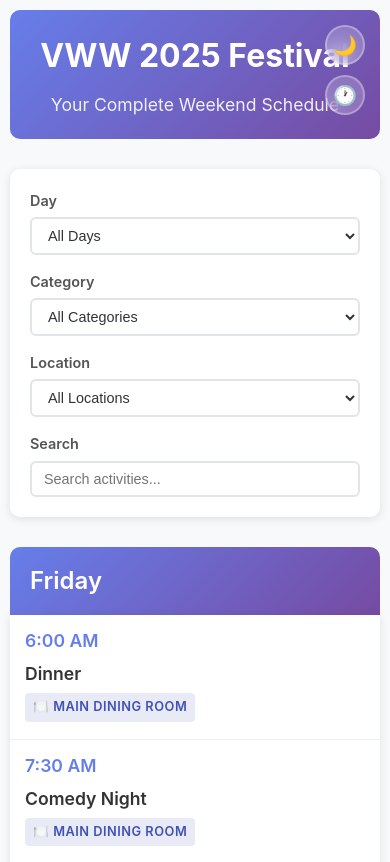
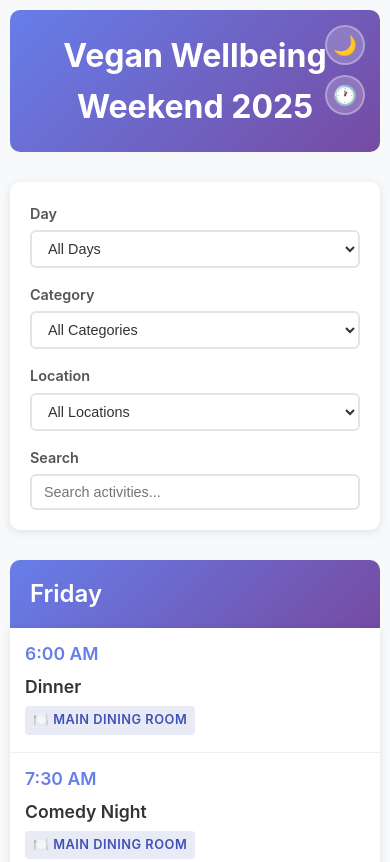
Before and after one commit to bryceknz/vww2025-schedule, a plain HTML site: page index.html in a window 390 px wide. Shown: the top 862 px of the page. Drawn offline with Linux system fonts and the light colour scheme.

```diff
--- a/index.html
+++ b/index.html
@@ -3,14 +3,13 @@
   <head>
     <meta charset="UTF-8" />
     <meta name="viewport" content="width=device-width, initial-scale=1.0" />
-    <title>VWW 2025 Festival Schedule</title>
+    <title>Vegan Wellbeing Weekend 2025 Schedule</title>
     <link rel="stylesheet" href="styles.css" />
   </head>
   <body>
     <div class="container">
       <header>
-        <h1>VWW 2025 Festival</h1>
-        <p class="subtitle">Your Complete Weekend Schedule</p>
+        <h1>Vegan Wellbeing Weekend 2025</h1>
         <button
           id="timeFormatToggle"
           class="header-toggle time-format-toggle"
--- a/styles.css
+++ b/styles.css
@@ -71,12 +71,6 @@
 
 h1 {
   font-size: 2.5rem;
-  margin-bottom: 10px;
-}
-
-.subtitle {
-  font-size: 1.1rem;
-  opacity: 0.9;
 }
 
 /* Header toggle buttons - shared styles */
```
Also changed, not shown: README.md.
